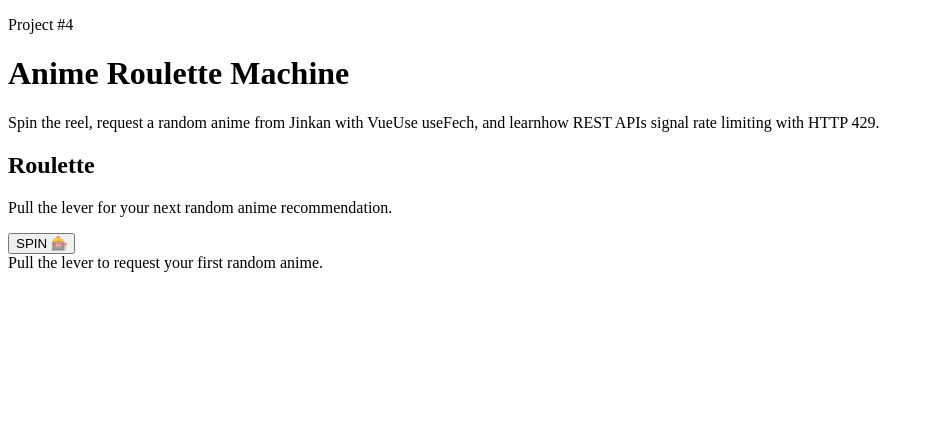
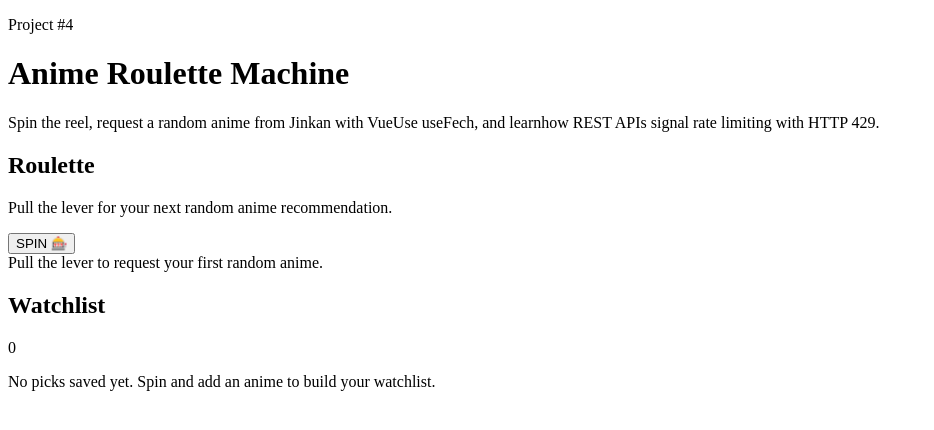
Before and after one commit to adelg03/anime-roulette-watchlist, a Vue app: page / in a window 1280 px wide. Shown: the top 430 px of the page, without its empty margins (0-934 px from the left). Built offline with nearby package versions, Linux system fonts and the light colour scheme; the HTML template or start-up script is replaced by a standard one.

Commit message:
Added watchlist layout

```diff
--- /dev/null
+++ b/src/components/WatchList.vue
@@ -0,0 +1,82 @@
+<script setup>
+defineProps({
+  items: {
+    type: Array,
+    default: () => [],
+  },
+})
+
+const emit = defineEmits(['remove'])
+</script>
+
+<template>
+  <aside
+    class="rounded-3xl border border-slate-700/70 bg-slate-900/60 p-5 shadow-2xl shadow-slate-950/30 backdrop-blur-sm"
+  >
+    <div class="mb-4 flex items-center justify-between">
+      <h2 class="text-xl font-bold text-white">Watchlist</h2>
+      <span class="rounded-full bg-slate-700 px-3 py-1 text-xs font-semibold text-slate-200">{{
+        items.length
+      }}</span>
+    </div>
+
+    <p
+      v-if="!items.length"
+      class="rounded-2xl border border-slate-700/70 bg-slate-800/60 p-4 text-sm text-slate-300"
+    >
+      No picks saved yet. Spin and add an anime to build your watchlist.
+    </p>
+
+    <ul
+      v-else
+      class="space-y-3"
+    >
+      <li
+        v-for="item in items"
+        :key="item.mal_id"
+        class="rounded-2xl border border-slate-700/70 bg-slate-800/60 p-3"
+      >
+        <div class="flex gap-3">
+          <img
+            v-if="item.image"
+            :src="item.image"
+            :alt="item.title"
+            class="h-20 w-14 rounded-md object-cover"
+            loading="lazy"
+          />
+          <div
+            v-else
+            class="flex h-20 w-14 items-center justify-center rounded-md bg-slate-700 text-xs text-slate-300"
+          >
+            N/A
+          </div>
+
+          <div class="min-w-0 flex-1">
+            <h3 class="truncate text-sm font-semibold text-white">{{ item.title }}</h3>
+            <p class="mt-1 text-xs text-slate-300">
+              ⭐ {{ item.score ?? 'N/A' }} · Ep {{ item.episodes ?? '?' }} ·
+              {{ item.rating || 'Unrated' }}
+            </p>
+            <div class="mt-3 flex flex-wrap gap-2">
+              <a
+                :href="item.url"
+                target="_blank"
+                rel="noopener noreferrer"
+                class="text-xs font-semibold text-cyan-300 hover:underline"
+              >
+                MAL Link
+              </a>
+              <button
+                type="button"
+                class="text-xs font-semibold text-rose-300 hover:underline"
+                @click="emit('remove', item.mal_id)"
+              >
+                Remove
+              </button>
+            </div>
+          </div>
+        </div>
+      </li>
+    </ul>
+  </aside>
+</template>
--- a/src/views/HomePage.vue
+++ b/src/views/HomePage.vue
@@ -2,6 +2,7 @@
 import { computed } from 'vue'
 import AnimeCard from '@/components/AnimeCard.vue'
 import { useAnimeRoulette } from '@/composables/useAnimeRoulette'
+import WatchList from '@/components/WatchList.vue'
 
 const { anime, loading, error, spin, cooldownLeft } = useAnimeRoulette()
 
@@ -67,6 +68,7 @@ const spinLabel = computed(() => {
             :anime="anime"
           />
         </section>
+        <WatchList />
       </div>
     </div>
   </main>
```
